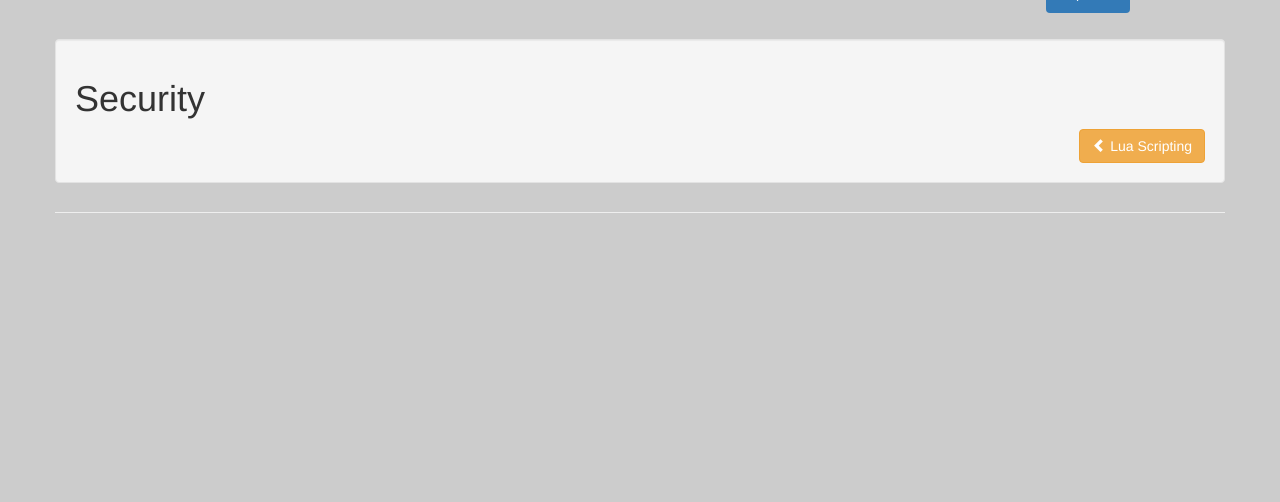
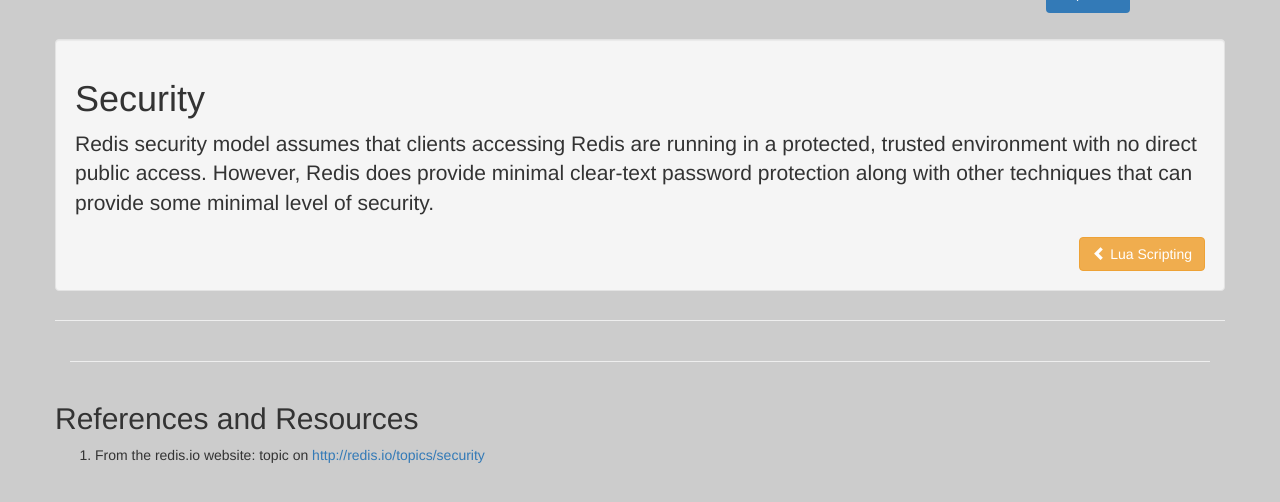
Before and after one commit to jermnelson/introduction-to-redis, a Flask app: page /security in a window 1280 px wide. Shown: the part 47-549 px from the top of the page. Run offline with Flask 2, Linux system fonts and the light colour scheme; some libraries are stand-ins or nearby versions.

Commit message:
updated index and security

```diff
--- a/templates/security.html
+++ b/templates/security.html
@@ -4,7 +4,25 @@
 <div class="row page-header">
  <div class="col-md-12 well">
   <h1>Security</h1>
+  <p class="lead">Redis security model assumes that clients accessing Redis are
+  running in a protected, trusted environment with no direct public access. However,
+  Redis does provide minimal clear-text password protection along with other
+  techniques that can provide some minimal level of security.
+  </p>
   {% include 'snippets/topic-nav.html' %}
  </div>
 </div>
+<div class="row">
+
+
+</div>
+<hr>
+<div class="row">
+ <h2>References and Resources</h2>
+  <ol>
+    <li>From the redis.io website: topic on
+     <a href="http://redis.io/topics/security">http://redis.io/topics/security</a>
+   </li>
+  </ol>
+</div>
 {% endblock %}
```
Also changed, not shown: templates/index.html (+6 -2 lines).
